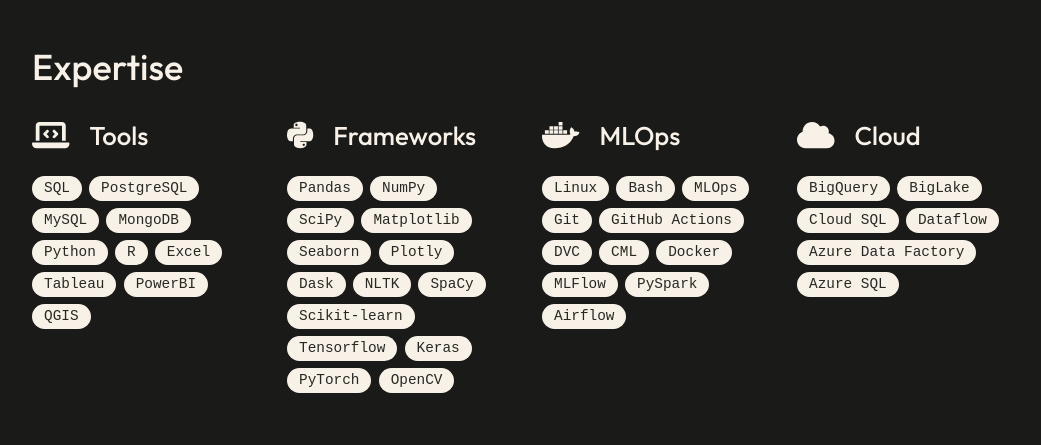
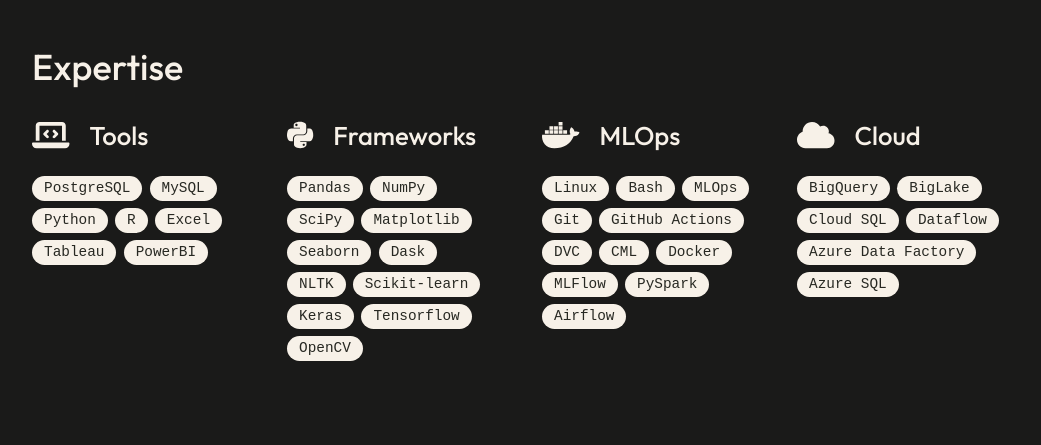
Before and after one commit to nikendrashekhawat/portfolio, a React (Vite) app: page /#profile in a window 1280 px wide. Shown: the part 1180-1625 px from the top of the page, without its empty margins (118-1159 px from the left). Built offline with nearby package versions, Linux system fonts and the light colour scheme.

Commit message:
update tools array

```diff
--- a/src/components/about/skills_data.js
+++ b/src/components/about/skills_data.js
@@ -4,16 +4,13 @@
 
 
 const main_tools = [
-  "SQL",
   "PostgreSQL",
   "MySQL",
-  "MongoDB",
   "Python",
   "R",
   "Excel",
   "Tableau",
   "PowerBI",
-  "QGIS"
 ];
 
 const python_libraries = [
@@ -22,14 +19,11 @@
   "SciPy",
   "Matplotlib",
   "Seaborn",
-  "Plotly",
   "Dask",
   "NLTK",
-  "SpaCy",
   "Scikit-learn",
+  "Keras",
   "Tensorflow",
-  "Keras",
-  "PyTorch",
   "OpenCV"
 ];
 
```
